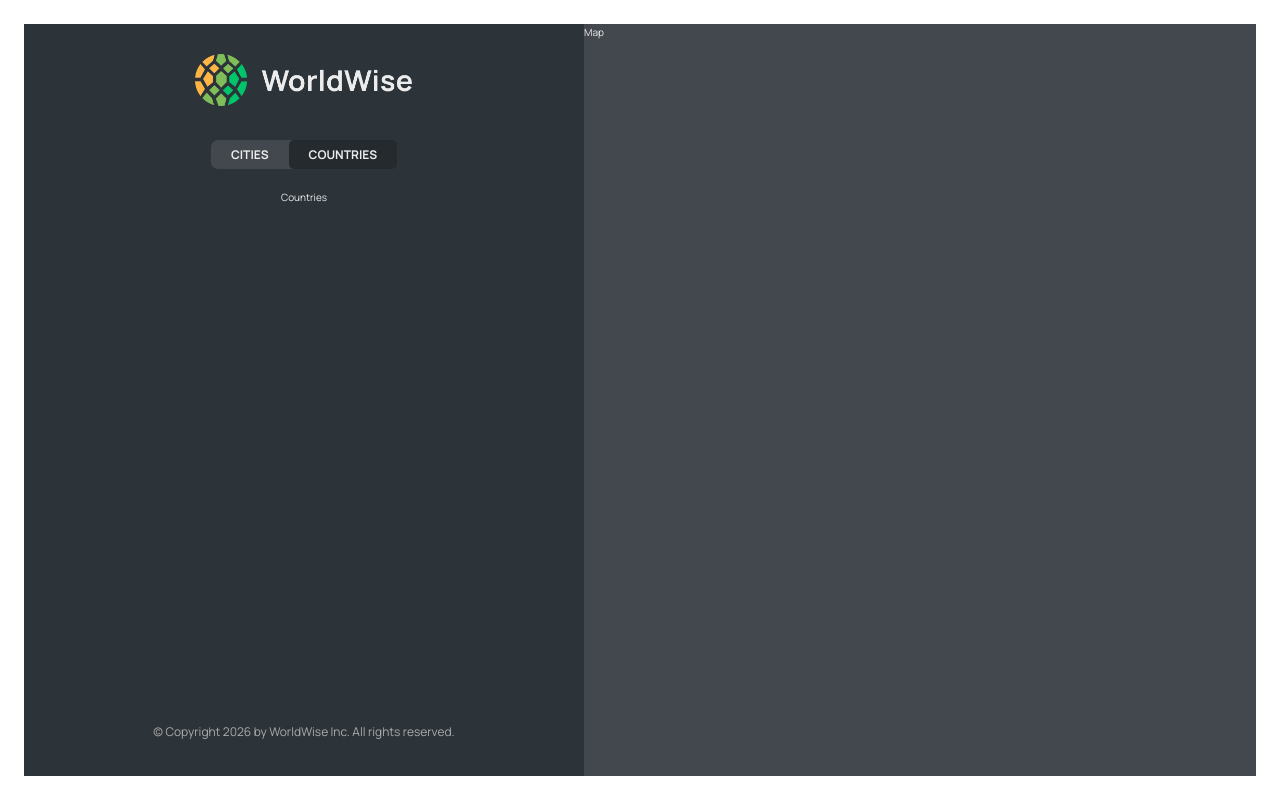
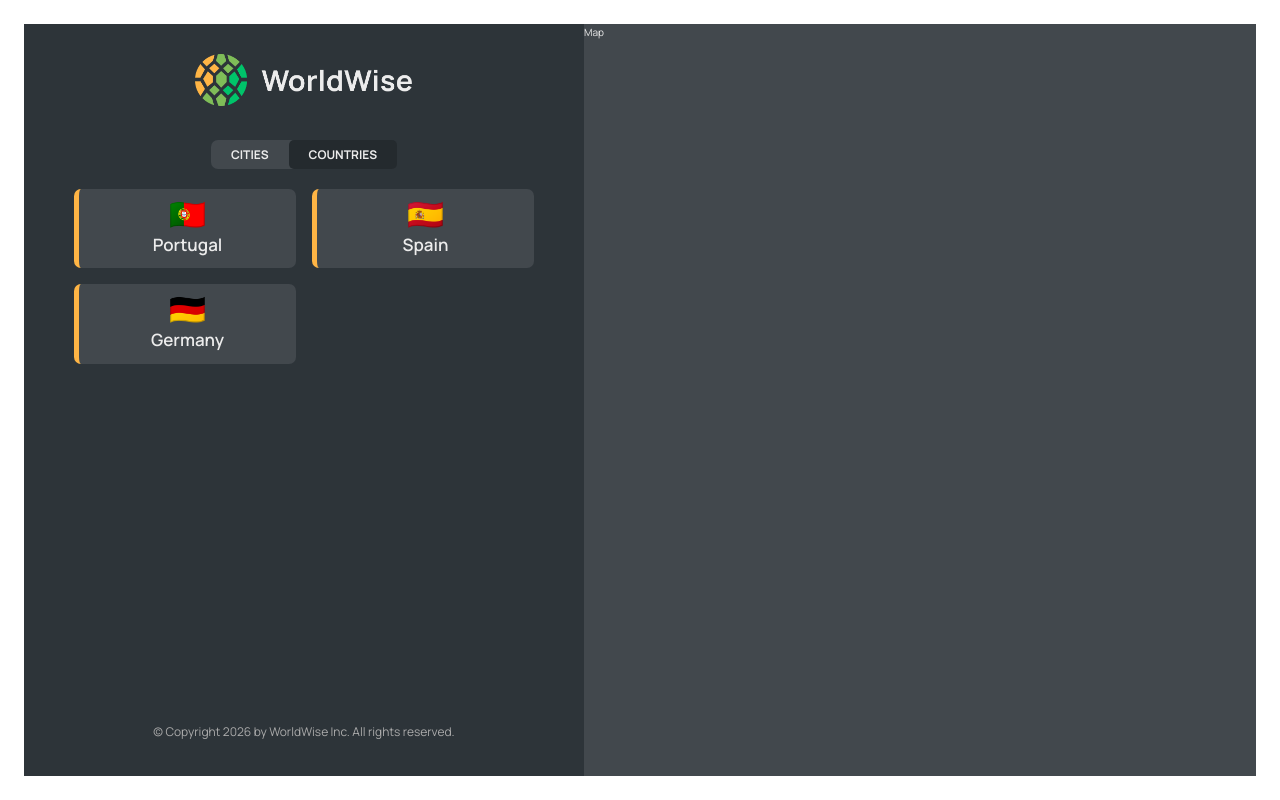
Before and after one commit to RomanIlyuk/World-Wise, a React (Vite) app: page /app/countries in a window 1280 px wide. Built offline with nearby package versions, Linux system fonts and the light colour scheme; data requests are answered from the project's data file.

Commit message:
Implemented the Countries List

```diff
--- a/src/App.jsx
+++ b/src/App.jsx
@@ -1,5 +1,5 @@
+import { useEffect, useState } from "react";
 import { BrowserRouter, Route, Routes } from "react-router-dom";
-import { useEffect, useState } from "react";
 import Product from "./pages/Product.jsx";
 import Pricing from "./pages/Pricing.jsx";
 import Homepage from "./pages/Homepage.jsx";
@@ -7,12 +7,13 @@
 import AppLayout from "./pages/AppLayout.jsx";
 import PageNotFound from "./pages/PageNotFound.jsx";
 import CityList from "./components/CityList.jsx";
+import CountryList from "./components/CountryList.jsx";
 
 const BASE_URL = "http://localhost:9000";
 
 function App() {
   const [cities, setCities] = useState([]);
-  const [isloading, setIsLoading] = useState(false);
+  const [isLoading, setIsLoading] = useState(false);
 
   useEffect(function () {
     async function fetchCities() {
@@ -40,13 +41,16 @@
         <Route path="app" element={<AppLayout />}>
           <Route
             index
-            element={<CityList cities={cities} isLoading={isloading} />}
+            element={<CityList cities={cities} isLoading={isLoading} />}
           />
           <Route
             path="cities"
-            element={<CityList cities={cities} isLoading={isloading} />}
+            element={<CityList cities={cities} isLoading={isLoading} />}
           />
-          <Route path="countries" element={<p>Countries</p>} />
+          <Route
+            path="countries"
+            element={<CountryList cities={cities} isLoading={isLoading} />}
+          />
           <Route path="form" element={<p>Form</p>} />
         </Route>
         <Route path="*" element={<PageNotFound />} />
--- /dev/null
+++ b/src/components/CountryList.jsx
@@ -0,0 +1,29 @@
+import Spinner from "./Spinner";
+import Message from "./Message";
+import styles from "./CountryList.module.css";
+import CountryItem from "./CountryItem";
+
+function CountryList({ cities, isLoading }) {
+  if (isLoading) return <Spinner />;
+
+  if (!cities.length)
+    return (
+      <Message message="Add your first city by clicking on a city on the map" />
+    );
+
+  const countries = cities.reduce((arr, city) => {
+    if (!arr.map((el) => el.country).includes(city.country))
+      return [...arr, { country: city.country, emoji: city.emoji }];
+    else return arr;
+  }, []);
+
+  return (
+    <ul className={styles.countryList}>
+      {countries.map((country) => (
+        <CountryItem country={country} key={country.id} />
+      ))}
+    </ul>
+  );
+}
+
+export default CountryList;
```
